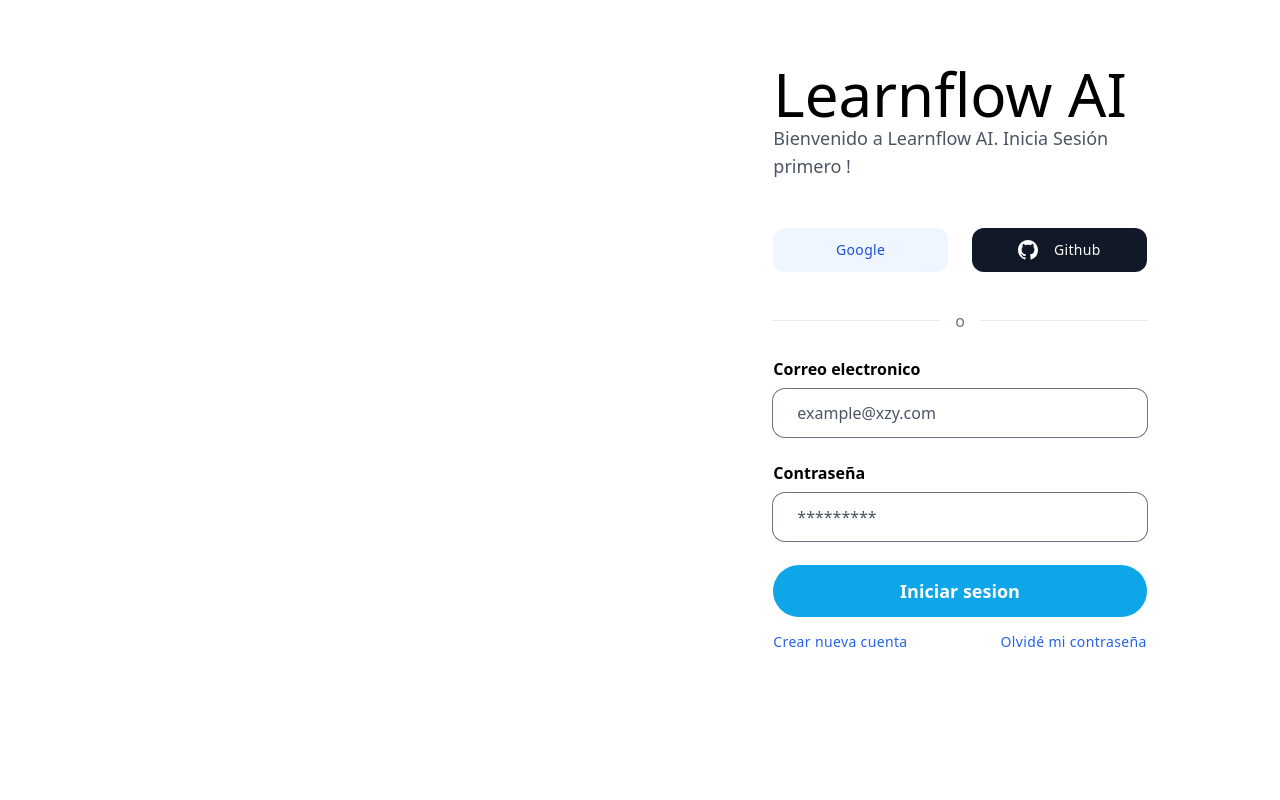
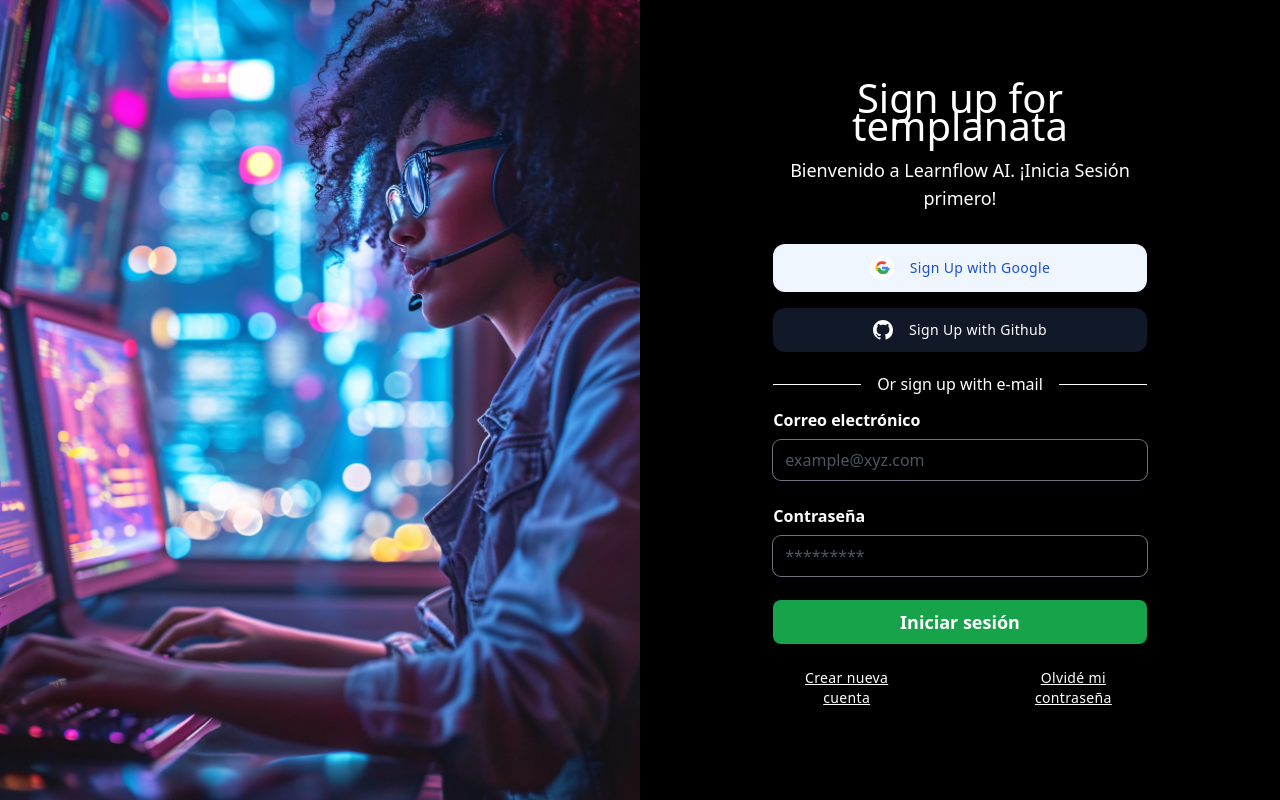
Before and after one commit to hiramgabriel1/learnflow, a SvelteKit app: page /auth/login in a window 1280 px wide. Built offline with nearby package versions, Linux system fonts and the light colour scheme.

Commit message:
Modificaciones por Login

```diff
--- a/src/app.css
+++ b/src/app.css
@@ -2,6 +2,10 @@
 @tailwind components;
 @tailwind utilities;
 
+body {
+  background-color: #ccc;
+}
+
 html {
   scroll-behavior: smooth;
 }
--- a/src/routes/auth/login/+page.svelte
+++ b/src/routes/auth/login/+page.svelte
@@ -1,3 +1,4 @@
+<!-- Página de inicio de sesión -->
 <script>
   import "../../../app.css";
   // import google from "$lib/public/assets/google.svg";
@@ -6,6 +7,7 @@
   import { goto } from "$app/navigation";
   import cookie from "js-cookie";
   import { envDataConf } from "../../../server/server";
+  import imageLogin from "$lib/public/images/imagenLogin.jpg";
 
   let formData = {
     userEmail: "",
@@ -68,42 +70,56 @@
 </script>
 
 <Toaster />
-<div class="2xl:container h-screen m-auto">
-  <div hidden class="fixed inset-0 w-7/12 lg:block">
-    <!-- svelte-ignore a11y-media-has-caption -->
-    <!-- <video class="w-full h-full object-cover" loop autoplay {poster}></video> -->
+
+<div class="h-screen flex overflow-hidden">
+  <div class="w-1/2 bg-gray-300 flex items-center justify-center">
+    <img src="{imageLogin}" alt="Perfil" class="w-full" width="300" height="100%"/>
   </div>
 
-  <!-- svelte-ignore a11y-unknown-role -->
-  <div
-    hidden
-    role="hidden"
-    class="fixed inset-0 w-6/12 ml-auto bg-white bg-opacity-70 backdrop-blur-xl lg:block"
-  ></div>
-  <div class="relative h-full ml-auto lg:w-6/12">
-    <div class="m-auto py-12 px-6 sm:p-20 xl:w-10/12">
-      <div class="space-y-4">
-        <p class="text-xl" style="font-size: 60px;">Learnflow AI</p>
-        <p class="font-medium text-lg text-gray-600">
-          Bienvenido a Learnflow AI. Inicia Sesión primero !
+  <div class="w-1/2 bg-black text-white flex items-center justify-center">
+    <div class="mx-auto py-8 px-6 sm:p-20 xl:w-10/12 h-full flex flex-col justify-center">
+      <div class="space-y-4 text-center">
+        <p class="text-xl" style="font-size: 40px;">Sign up for templanata</p>
+        <p class="font-medium text-lg text-white-600">
+          Bienvenido a Learnflow AI. ¡Inicia Sesión primero!
         </p>
       </div>
 
-      <div class="mt-12 grid gap-6 sm:grid-cols-2">
+      <div class="mt-8 grid gap-4 sm:grid-cols-1">
         <button
-        on:click={handleAuthGoogle}
-          class="py-3 px-6 rounded-xl bg-blue-50 hover:bg-blue-100 focus:bg-blue-100 active:bg-blue-200"
+          on:click={handleAuthGoogle}
+          class="py-3 px-4 rounded-xl bg-blue-50 hover:bg-blue-100 focus:bg-blue-100 active:bg-blue-200 w-full"
         >
-          <div class="flex gap-4 justify-center">
-            <!-- <img src={google} class="w-5" alt="" /> -->
+          <div class="flex gap-4 justify-center items-center">
+            <svg xmlns="http://www.w3.org/2000/svg" viewBox="0 0 24 24" width="24px" height="24px" class="bg-white rounded-full p-1">
+              <circle cx="12" cy="12" r="10" fill="white" />
+              <path
+                d="M21 12c0-.67-.05-1.34-.15-2H12v4h5.63c-.26 1.36-.97 2.53-2.01 3.38v2.82h3.24C20.55 17.14 24 14.11 24 12h-3z"
+                fill="#4285F4"
+              />
+              <path
+                fill="#34A853"
+                d="M12 21c3.88 0 7.11-1.28 9.47-3.47l-3.24-2.82c-.88.6-2 1.09-3.47 1.09-2.66 0-4.92-1.79-5.72-4.21H3.84v2.63C6.16 18.18 8.94 21 12 21z"
+              />
+              <path
+                fill="#FBBC05"
+                d="M6.28 14.47c-.25-.72-.39-1.49-.39-2.28s.14-1.56.39-2.28V7.36H3.84C2.73 9.21 2 10.54 2 12s.73 2.79 1.84 4.64l2.44-2.17z"
+              />
+              <path
+                fill="#EA4335"
+                d="M12 6.08c1.43 0 2.59.49 3.47 1.09l2.48-2.22C19.11 3.41 15.88 2 12 2 8.06 2 4.82 4.37 3.84 7.36l2.44 2.17C7.08 7.87 9.34 6.08 12 6.08z"
+              />
+              <path fill="none" d="M0 0h24v24H0z" />
+            </svg>
             <span
               class="block w-max font-medium tracking-wide text-sm text-blue-700"
-              >Google</span
+              >Sign Up with Google</span
             >
           </div>
         </button>
+
         <button
-          class="py-3 px-6 rounded-xl bg-gray-900 transition hover:bg-gray-800 active:bg-gray-600 focus:bg-gray-700"
+          class="py-3 px-4 rounded-xl bg-gray-900 transition hover:bg-gray-800 active:bg-gray-600 focus:bg-gray-700 w-full"
           on:click={handleAuthGithub}
         >
           <div class="flex gap-4 items-center justify-center text-white">
@@ -119,41 +135,29 @@
             </svg>
             <span
               class="block w-max font-medium tracking-wide text-sm text-white"
-              >Github</span
+             >Sign Up with Github</span
             >
           </div>
         </button>
       </div>
 
-      <!-- svelte-ignore a11y-unknown-role -->
-      <div role="hidden" class="mt-12 border-t">
-        <span
-          class="block w-max mx-auto -mt-3 px-4 text-center text-gray-500 bg-white"
-          >o</span
-        >
+      <div role="hidden" class="mt-5 flex items-center">
+        <hr class="flex-grow border-t border-white">
+        <span class="px-4 text-white">Or sign up with e-mail</span>
+        <hr class="flex-grow border-t border-white">
       </div>
 
-      <form on:submit|preventDefault={formHandler} class="space-y-6 py-6">
-        <div class="flex flex-col">
-          <label class="pb-2 font-bold" for="">Correo electronico</label>
+      <form on:submit|preventDefault={formHandler} class="space-y-6">
+        <div class="flex flex-col mt-3">
+          <label class="pb-2 font-bold" for="">Correo electrónico</label>
           <input
             type="text"
-            placeholder="example@xzy.com"
+            placeholder="example@xyz.com"
             required
             bind:value={formData.userEmail}
-            class="w-full py-3 px-6 ring-1 ring-gray-300 rounded-xl placeholder-gray-600 bg-transparent transition disabled:ring-gray-200 disabled:bg-gray-100 disabled:placeholder-gray-400 invalid:ring-gray-500 focus:invalid:outline-none"
+            class="w-full py-2 px-3 ring-1 ring-gray-300 rounded-lg placeholder-gray-600 bg-transparent transition disabled:ring-gray-200 disabled:bg-gray-100 disabled:placeholder-gray-400 invalid:ring-gray-500 focus:invalid:outline-none"
           />
         </div>
-
-        <!-- <div>
-          <input
-            type="password"
-            placeholder="Contraseña"
-            required
-            bind:value={formData.contraseña}
-            class="w-full py-3 px-6 ring-1 ring-gray-300 rounded-xl placeholder-gray-600 bg-transparent transition disabled:ring-gray-200 disabled:bg-gray-100 disabled:placeholder-gray-400 invalid:ring-red-400 focus:invalid:outline-none"
-          />
-        </div> -->
 
         <div class="flex flex-col">
           <label class="pb-2 font-bold" for="">Contraseña</label>
@@ -162,30 +166,26 @@
             placeholder="*********"
             required
             bind:value={formData.password}
-            class="w-full py-3 px-6 ring-1 ring-gray-300 rounded-xl placeholder-gray-600 bg-transparent transition disabled:ring-gray-200 disabled:bg-gray-100 disabled:placeholder-gray-400 invalid:ring-gray-500 focus:invalid:outline-none"
+            class="w-full py-2 px-3 ring-1 ring-gray-300 rounded-lg placeholder-gray-600 bg-transparent transition disabled:ring-gray-200 disabled:bg-gray-100 disabled:placeholder-gray-400 invalid:ring-gray-500 focus:invalid:outline-none"
           />
         </div>
 
         <div>
           <button
-            class="w-full px-6 py-3 rounded-full bg-sky-500 transition hover:bg-sky-600 focus:bg-sky-600 active:bg-sky-800"
+            class="w-full px-3 py-2 rounded-lg bg-green-600 transition hover:bg-green-700 focus:bg-green-700 active:bg-green-800"
           >
-            <span class="font-semibold text-white text-lg">Iniciar sesion</span>
+            <span class="font-semibold text-white text-lg">Iniciar sesión</span>
           </button>
 
-          <div class="flex justify-between">
-            <a href="/auth/register" type="reset" class="w-max p-3 -ml-3">
-              <span class="text-sm tracking-wide text-blue-600"
-                >Crear nueva cuenta</span
-              >
+          <div class="flex justify-between mt-4">
+            <a href="/auth/register" type="reset" class="w-full p-2">
+                <span class="text-sm tracking-wide text-blue-600 block text-center underline text-white mr-10">Crear nueva cuenta</span>
             </a>
+            <button type="reset" class="w-full p-2 ">
+                <span class="text-sm tracking-wide text-blue-600 block text-center underline text-white ml-10">Olvidé mi contraseña</span>
+            </button>
+        </div>
 
-            <button type="reset" class="w-max p-3 -mr-3">
-              <span class="text-sm tracking-wide text-blue-600"
-                >Olvidé mi contraseña
-              </span>
-            </button>
-          </div>
         </div>
       </form>
     </div>
```
Also changed, not shown: src/lib/public/images/image-login.jpg (added), src/lib/public/images/imagenLogin.jpg (added).
